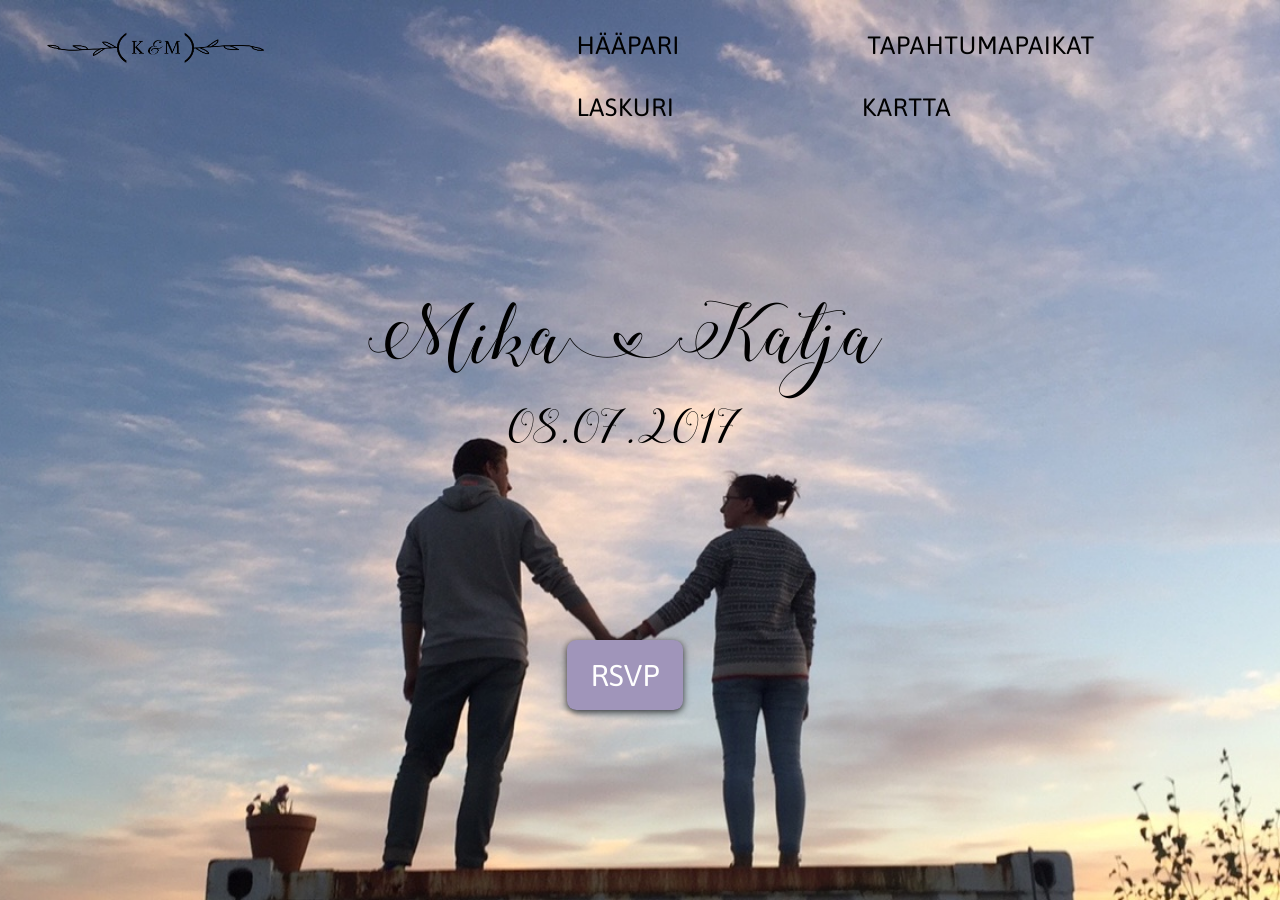
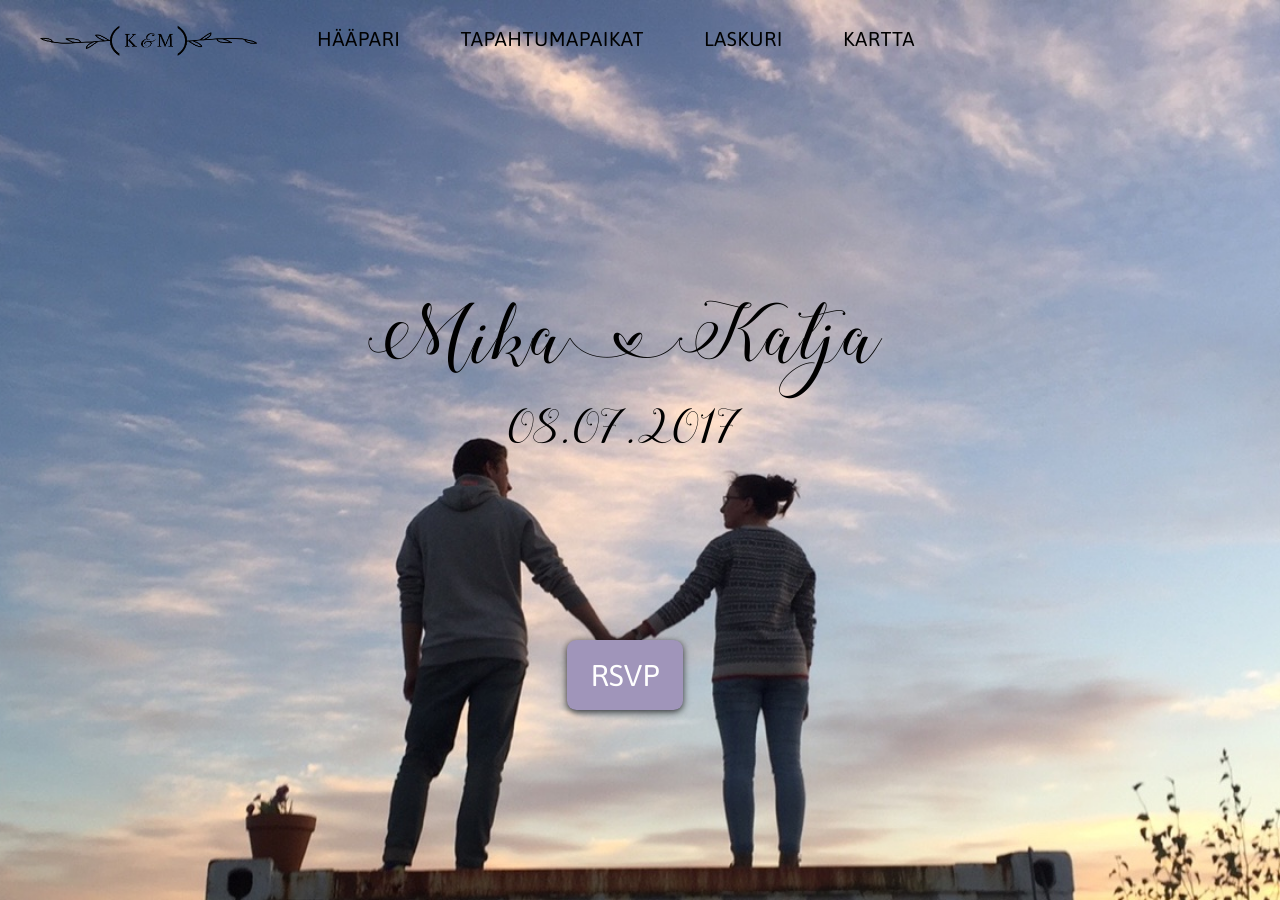
Before and after one commit to kkortela/mikatja, a website: page public/index.html in a window 1280 px wide. Shown: the top 900 px of the page. Drawn offline with nearby package versions, Linux system fonts and the light colour scheme; some packages are replaced by stand-ins of ours.

Commit message:
Navbar fix

```diff
--- a/public/mikatja.css
+++ b/public/mikatja.css
@@ -74,17 +74,6 @@ button {
     position: relative;
 }
 
-#logo {
-    float:left;
-    margin: 1.25em 6.25em 0 1.875em;
-}
-
-#nav:after {
-  content: '';
-  display: inline-block;
-  width: 100%;
-}
-
 ul.topnav {
     list-style-type: none;
     margin: 0;
@@ -98,18 +87,18 @@ ul.topnav li a {
     font-family: 'Asap', serif;
     display: inline-block;
     color: black;
-    text-align: justify;
-    margin: 1.25em 1.25em 0 6.25em;
+    text-align: center;
+    margin: 1.25em 1em 0 2em;
     text-decoration: none;
     transition: 0.3s;
-    font-size: 1.25em;
+    font-size: 1em;
 }
 
 ul.topnav li a:hover {color: white;}
 
 ul.topnav li.icon {display: none;}
 
-@media screen and (max-width:50em) {
+@media screen and (max-width:1050px) {
   ul.topnav li:not(:first-child) {display: none;}
   ul.topnav li.icon {
     float: right;
@@ -117,7 +106,7 @@ ul.topnav li.icon {display: none;}
   }
 }
 
-@media screen and (max-width:50em) {
+@media screen and (max-width:1050px) {
   ul.topnav.responsive {position: relative;}
   ul.topnav.responsive li.icon {
     position: absolute;
```
